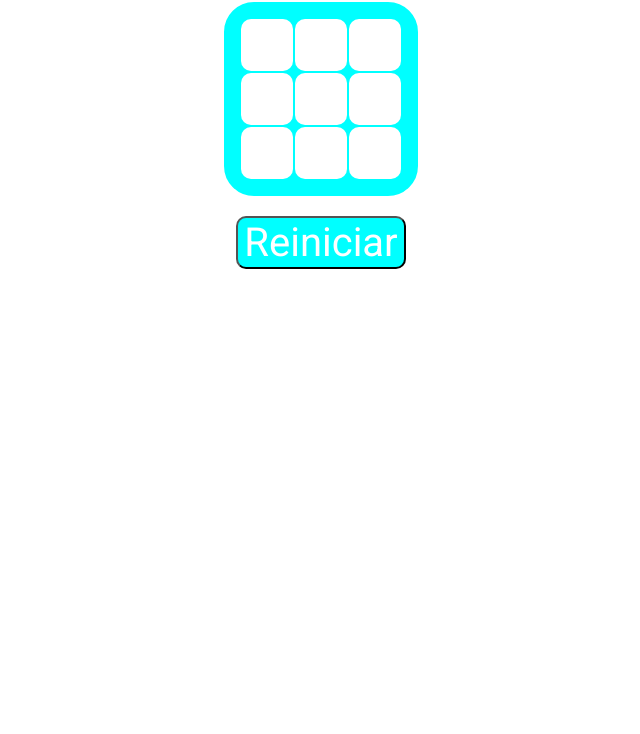
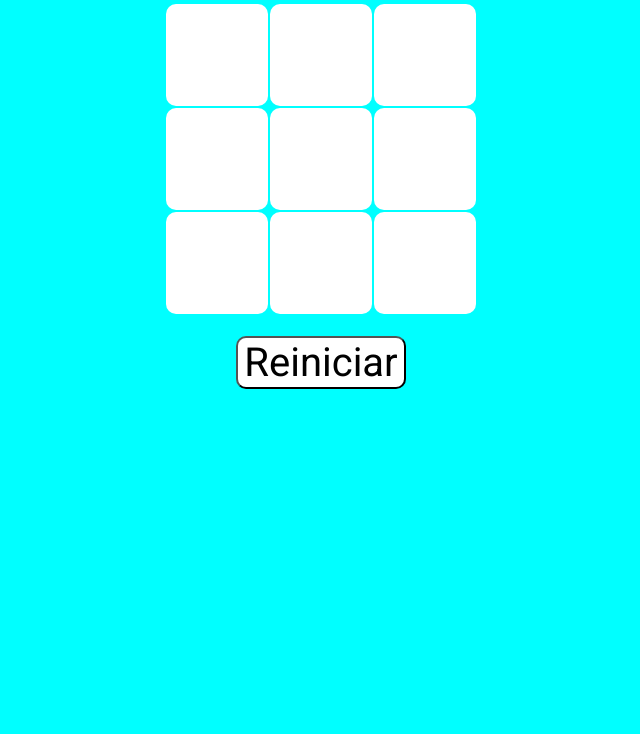
Before and after one commit to enzobabreu321/tic-tac-toe-enzo, a plain HTML site: page index.html in a window 1280 px wide. Shown: the part 66-800 px from the top of the page, without its empty margins (319-959 px from the left). Drawn offline with Linux system fonts and the light colour scheme.

Commit message:
Update index.html

```diff
--- a/index.html
+++ b/index.html
@@ -6,7 +6,7 @@
     <link rel="preconnect" href="https://fonts.googleapis.com">
     <link rel="preconnect" href="https://fonts.gstatic.com" crossorigin>
     <link href="https://fonts.googleapis.com/css2?family=Roboto:ital,wght@0,100..900;1,100..900&display=swap" rel="stylesheet">
-    <title>Document</title>
+    <title>Tic Tac Toe</title>
     <style type="text/css">
         *{
             margin: 10px auto;
@@ -15,19 +15,15 @@
             font-optical-sizing: auto;
             font-style: normal;
         }
-        table {
+        body {
             background-color: aqua;
-            min-width: 100px;
-            min-height: 100px;
-            border: solid aqua 15px;
-            border-radius: 30px;
         }
         td{
             background-color: white;
-            width: 50px;
-            height: 50px;
+            width: 100px;
+            height: 100px;
             text-align: center;
-            font-size: 40px;
+            font-size: 80px;
             border-radius: 10px;
         }
         b{
@@ -35,10 +31,10 @@
             padding: 0;
         }
         button{
-            background-color:aqua;
+            background-color:white;
             font-size: 40px;
             border-radius: 10px;
-            -webkit-text-fill-color: white;
+            -webkit-text-fill-color: black;
         }
     </style>
 </head>
```
